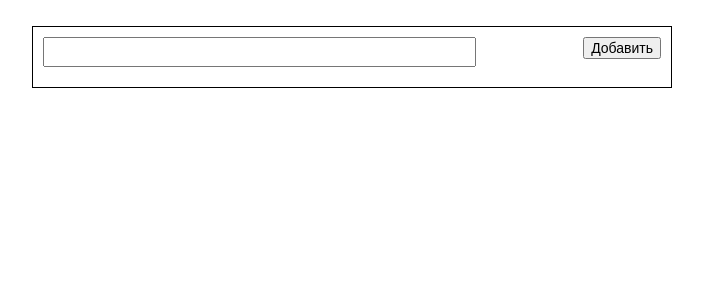
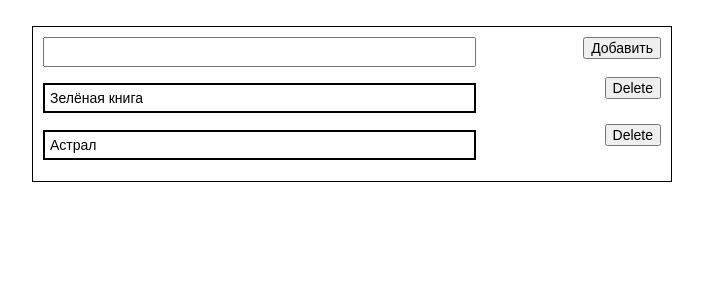
Before and after one commit to InsPavel/python-group_1-homework_59-pavel_zhuvagin_task_1, a React (Create React App) app in the folder movie/: page / in a window 1280 px wide. Shown: the top 300 px of the page, without its empty margins (288-991 px from the left). Built offline with nearby package versions, Linux system fonts and the light colour scheme.

Commit message:
Добавлен компонент Movie. Добавлены стили.

```diff
--- /dev/null
+++ b/movie/src/components/Movie/Movie.css
@@ -0,0 +1,16 @@
+.movie {
+    margin-bottom: 5px;
+    width: 100%;
+}
+
+.movie p {
+    display: inline-block;
+    width: 70%;
+    margin: 1% 0 ;
+    padding: 5px;
+    border: 2px solid black;
+}
+
+.movie button {
+   float: right;
+}
--- /dev/null
+++ b/movie/src/components/Movie/Movie.js
@@ -0,0 +1,15 @@
+import React, {Component} from 'react';
+import './Movie.css'
+
+class Movie extends Component {
+    render(){
+        return (
+            <div className="movie">
+                <p>{this.props.movie}</p>
+                <button>Delete</button>
+            </div>
+        )
+    }
+}
+
+export default Movie;
--- a/movie/src/container/MovieForm/MovieForm.js
+++ b/movie/src/container/MovieForm/MovieForm.js
@@ -1,16 +1,31 @@
 import React, {Component, Fragment} from 'react';
 import './MovieForm.css'
+import Movie from "../../components/Movie/Movie";
 
 
 class MovieForm extends Component {
+    state ={
+        movies: [
+            {id: 1, movie: 'Зелёная книга'},
+            {id: 2, movie: 'Астрал'},
+        ],
+        currentMovie: {movie: ''},
+    };
+
     render() {
         return (
             <Fragment>
                 <div className="container">
                     <form className="add">
-                        <input type="text" name="task"/>
+                        <input type="text" name="movie"/>
                         <button type="submit" >Добавить</button>
                     </form>
+                    {this.state.movies.map((movie) => {
+                    return <Movie
+                        {...movie}
+                        key={movie.id}
+                    />
+                })}
                 </div>
             </Fragment>
         )
```
